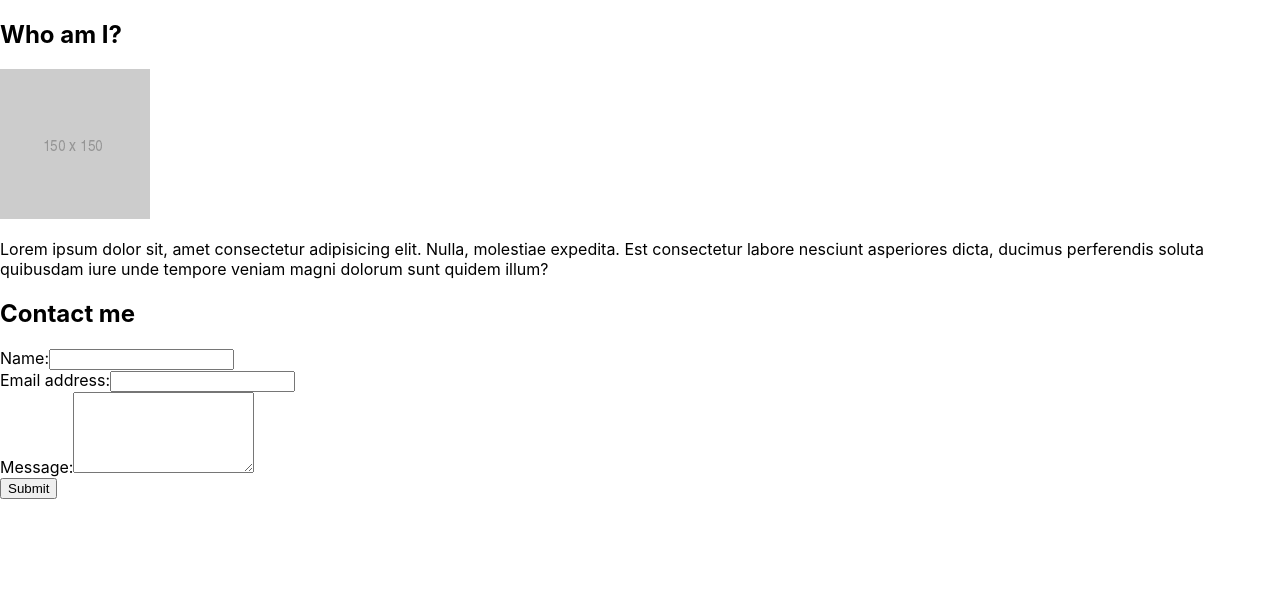
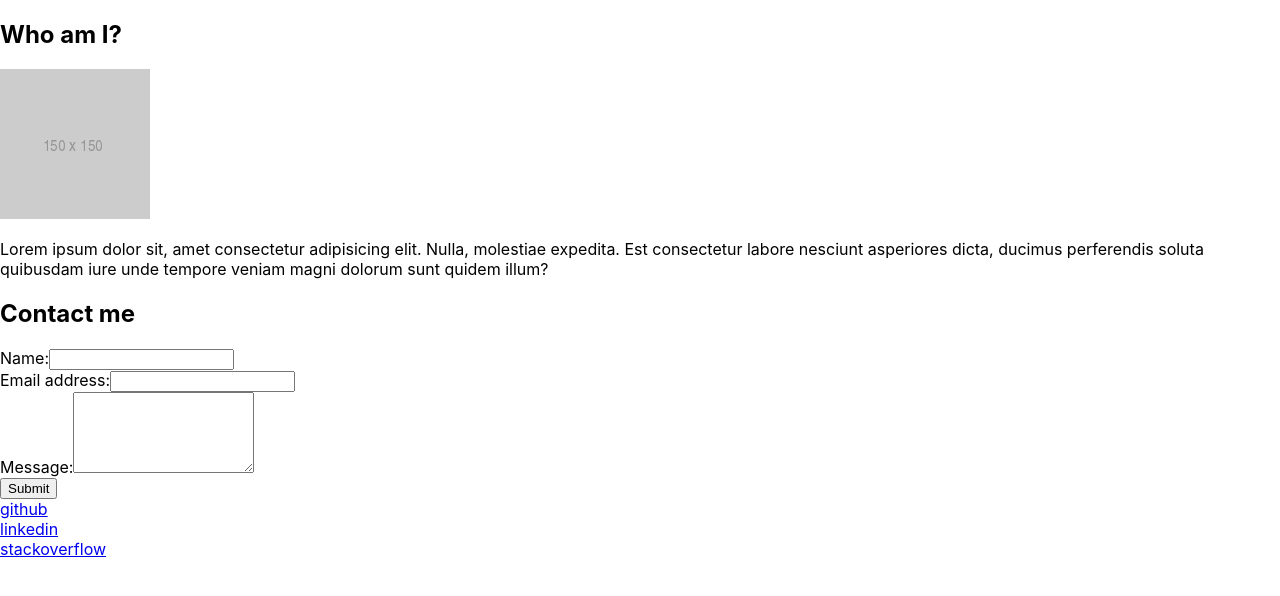
Before and after one commit to tarekyou/react-port, a React (Create React App) app: page / in a window 1280 px wide. Shown: the top 596 px of the page. Built offline with nearby package versions, Linux system fonts and the light colour scheme.

Commit message:
footer component

```diff
--- a/src/App.js
+++ b/src/App.js
@@ -1,12 +1,14 @@
 import "./App.css";
 import About from "./components/About";
 import ContactForm from "./components/Contact";
+import Footer from "./components/Footer";
 
 function App() {
   return (
     <div>
       <About />
       <ContactForm></ContactForm>
+      <Footer></Footer>
     </div>
   );
 }
--- a/src/components/Footer/index.js
+++ b/src/components/Footer/index.js
@@ -0,0 +1,25 @@
+import React from "react";
+
+function Footer() {
+  return (
+    <footer className="footer">
+      <div>
+        <a href="https://github.com/tarekyou" target="_blank">
+          github
+        </a>
+      </div>
+      <div>
+        <a href="https://www.linkedin.com/user" target="_blank">
+          linkedin
+        </a>
+      </div>
+      <div>
+        <a href="https://stackoverflow.com/user" target="_blank">
+          stackoverflow
+        </a>
+      </div>
+    </footer>
+  );
+}
+
+export default Footer;
```
